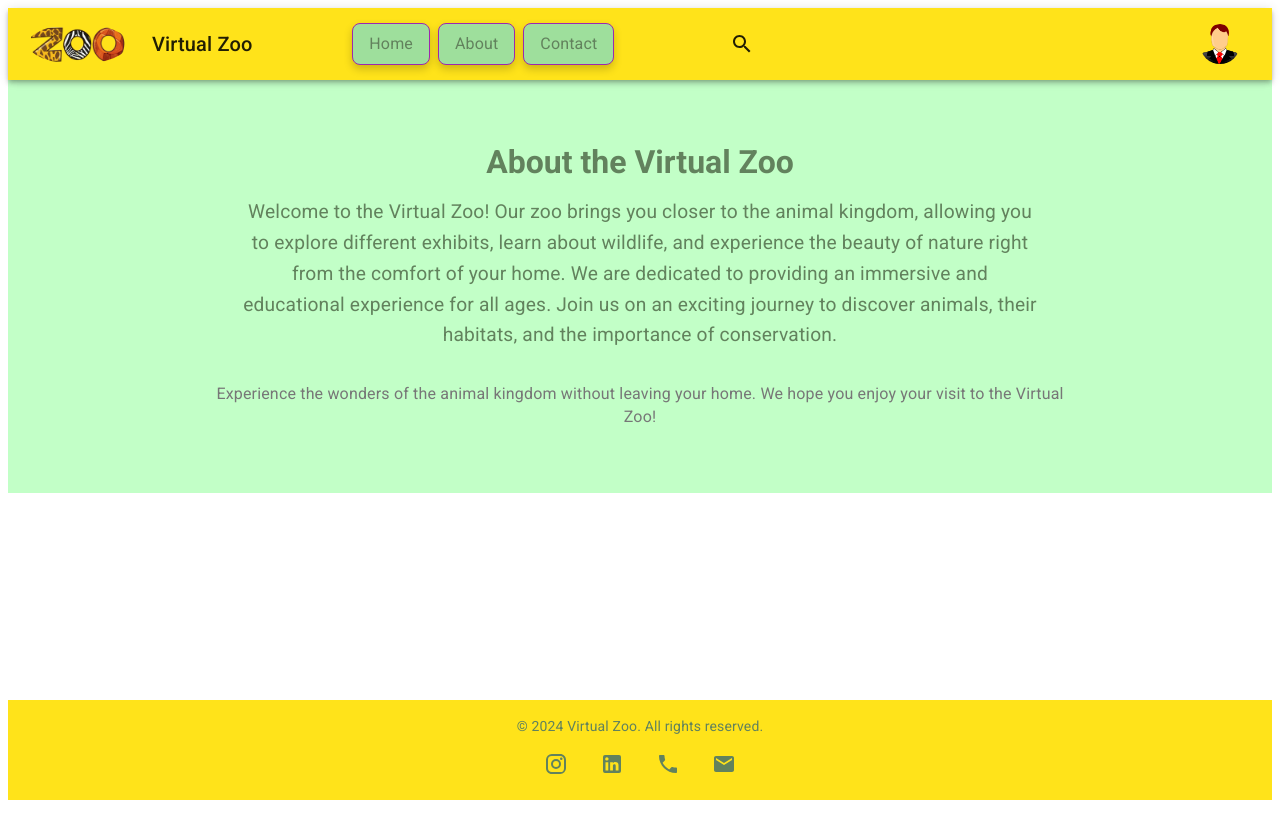
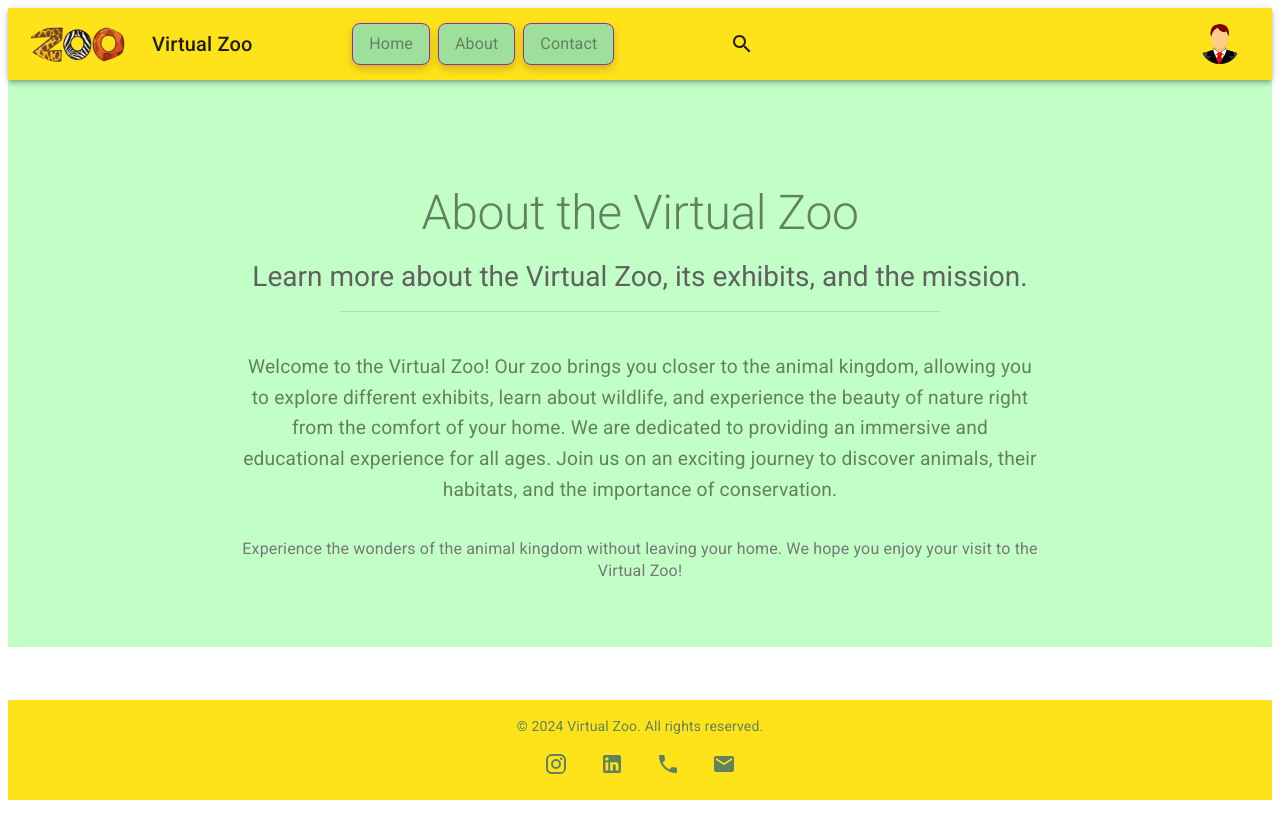
Before and after one commit to Nadav2503/FinalProjectFullStackFront, a React (Vite) app: page /about in a window 1280 px wide. Built offline with nearby package versions, Linux system fonts and the light colour scheme.

Commit message:
add comments to AboutPage.jsx + design it little bit better with center the text. adjust the color of the text in PageHeader

```diff
--- a/src/general/PageHeader.jsx
+++ b/src/general/PageHeader.jsx
@@ -22,7 +22,7 @@ export default function PageHeader({ title, subtitle }) {
                 variant="h2"
                 component="h1"
                 sx={{
-                    color: theme.palette.primary.main, // Use primary color from the theme
+                    color: theme.palette.text.main, // Use primary color from the theme
                     fontSize: { xs: '2rem', sm: '2.5rem', md: '3rem' }, // Responsive font size
                 }}
             >
--- a/src/pages/aboutPage.jsx
+++ b/src/pages/aboutPage.jsx
@@ -1,5 +1,6 @@
 import React from 'react';
 import { Container, Typography } from '@mui/material';
+import PageHeader from '../general/PageHeader'; // Import PageHeader component
 
 // AboutPage component that provides information about the Virtual Zoo.
 export default function About() {
@@ -12,30 +13,23 @@ export default function About() {
                 justifyContent: 'center', // Centers content vertically within the container.
                 alignItems: 'center', // Centers content horizontally.
                 textAlign: 'center', // Centers text within the container.
-                padding: '2rem', // Adds padding around the content.
+                padding: { xs: '1rem', sm: '2rem' }, // Adjust padding for responsiveness.
             }}
         >
-            {/* Main heading for the About page */}
-            <Typography
-                variant="h3"
-                component="h1"
-                sx={{
-                    marginBottom: 2,
-                    fontSize: '2rem', // Large font for emphasis.
-                    fontWeight: 'bold', // Bold text for the title.
-                }}
-            >
-                About the Virtual Zoo
-            </Typography>
+            {/* PageHeader component for title section */}
+            <PageHeader
+                title="About the Virtual Zoo"
+                subtitle="Learn more about the Virtual Zoo, its exhibits, and the mission."
+            />
 
-            {/* Description of the Virtual Zoo */}
+            {/* Main content of the About page */}
             <Typography
                 variant="body1"
                 sx={{
-                    fontSize: '1.2rem',
+                    fontSize: { xs: '1rem', sm: '1.2rem' }, // Responsive font size
                     lineHeight: 1.6, // Improves readability with proper line spacing.
                     maxWidth: '800px', // Limits the width of the text for better layout.
-                    marginBottom: 4,
+                    marginBottom: 4, // Space below the first paragraph
                 }}
             >
                 Welcome to the Virtual Zoo! Our zoo brings you closer to the
@@ -51,7 +45,7 @@ export default function About() {
             <Typography
                 variant="body2"
                 sx={{
-                    fontSize: '1rem',
+                    fontSize: { xs: '0.9rem', sm: '1rem' }, // Adjust font size for smaller screens
                     color: '#777', // Subtle text color for less emphasis.
                 }}
             >
```
